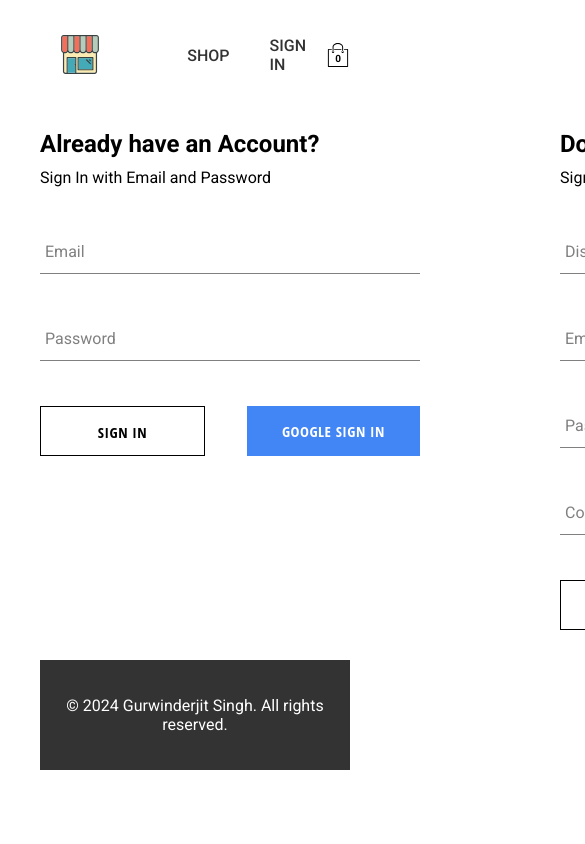
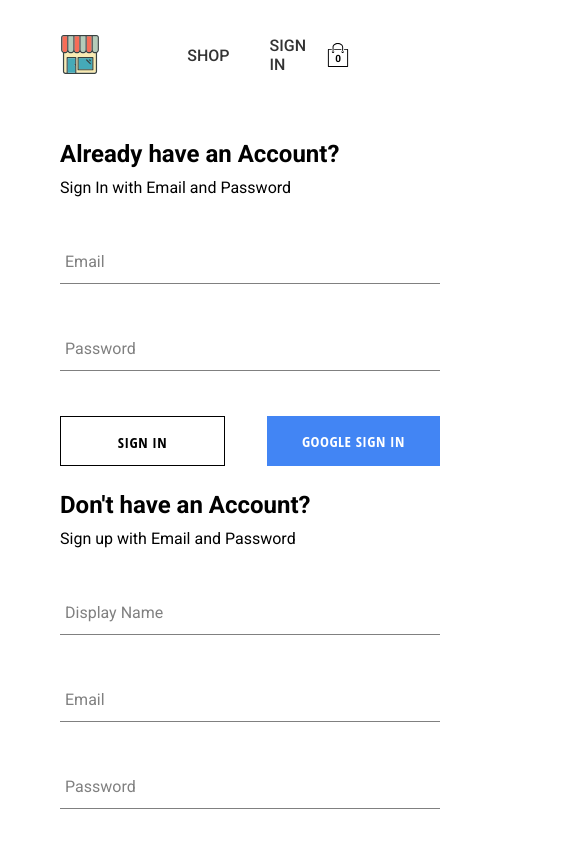
Before and after one commit to GSingh-dev/ecommerce, a React (Create React App) app: page /auth in a window 390 px wide. Shown: the top 844 px of the page, 585 px wide, since content can reach past the window. Built offline with nearby package versions, Linux system fonts and the light colour scheme; no server answers; the database is empty.

Commit message:
Change style and fix the netlify issue

```diff
--- a/src/components/cart-dropdown/cart-dropdown.styles.jsx
+++ b/src/components/cart-dropdown/cart-dropdown.styles.jsx
@@ -1,5 +1,42 @@
+// import styled from "styled-components";
+// import { BaseButton,GoogleSignInButton,InvertedButton } from "../button/button.styles";
+
+// export const CartDropdownContainer = styled.div`
+//   position: absolute;
+//   width: 20%;
+//   height: 400px;
+//   display: flex;
+//   flex-direction: column;
+//   padding: 20px;
+//   border: 1px solid black;
+//   background-color: white;
+//   top: 90px;
+//   right: 40px;
+//   z-index: 5;
+
+// ${ BaseButton},${GoogleSignInButton},${InvertedButton }{
+//     margin: auto;
+//     height: auto;
+//   }
+// `;
+
+// export const EmptyMessage = styled.span`
+//   font-size: 18px;
+//   margin: 50px auto;
+// `;
+
+
+// export const CartItems = styled.div`
+//   height: 340px;
+//   display: flex;
+//   flex-direction: column;
+//   overflow: auto;
+//   margin-bottom: 10px;
+// `;
+
+
 import styled from "styled-components";
-import { BaseButton,GoogleSignInButton,InvertedButton } from "../button/button.styles";
+import { BaseButton, GoogleSignInButton, InvertedButton } from "../button/button.styles";
 
 export const CartDropdownContainer = styled.div`
   position: absolute;
@@ -13,18 +50,49 @@ export const CartDropdownContainer = styled.div`
   top: 90px;
   right: 40px;
   z-index: 5;
+  box-sizing: border-box; /* Ensure padding is included in the width/height calculation */
 
-${ BaseButton},${GoogleSignInButton},${InvertedButton }{
+  ${BaseButton}, ${GoogleSignInButton}, ${InvertedButton} {
     margin: auto;
     height: auto;
+  }
+
+  /* For tablets and smaller screens */
+  @media (max-width: 1024px) {
+    width: 30%; /* Adjust width for tablets */
+    height: 350px; /* Adjust height */
+    right: 20px; /* Reduce the right offset */
+    top: 80px; /* Adjust the top offset */
+  }
+
+  /* For mobile screens */
+  @media (max-width: 768px) {
+    width: 60%; /* Increase width to take more space on smaller screens */
+    height: 300px; /* Adjust height */
+    right: 10px; /* Adjust the right offset */
+    top: 70px; /* Adjust the top offset */
+    padding: 15px; /* Reduce padding on mobile */
+  }
+
+  /* For very small screens (phones) */
+  @media (max-width: 480px) {
+    width: 80%; /* Take more space on smaller screens */
+    height: 250px; /* Further reduce height */
+    right: 5px; /* Adjust the right offset */
+    top: 60px; /* Adjust the top offset */
+    padding: 10px; /* Reduce padding */
   }
 `;
 
 export const EmptyMessage = styled.span`
   font-size: 18px;
   margin: 50px auto;
+
+  /* For mobile and smaller screens, reduce font size */
+  @media (max-width: 768px) {
+    font-size: 16px;
+  }
 `;
-
 
 export const CartItems = styled.div`
   height: 340px;
@@ -32,4 +100,9 @@ export const CartItems = styled.div`
   flex-direction: column;
   overflow: auto;
   margin-bottom: 10px;
+
+  /* For mobile screens, reduce height */
+  @media (max-width: 768px) {
+    height: 250px;
+  }
 `;
--- a/src/components/category-preview/category-preview.styles.scss
+++ b/src/components/category-preview/category-preview.styles.scss
@@ -1,17 +1,65 @@
+// .category-preview-container {
+//   display: flex;
+//   flex-direction: column;
+//   margin-bottom: 30px;
+
+//   .title {
+//     font-size: 28px;
+//     margin-bottom: 25px;
+//     cursor: pointer;
+//   }
+
+//   .preview {
+//     display: grid;
+//     grid-template-columns: repeat(4, 1fr);
+//     column-gap: 20px;
+//   }
+// }
+
+
 .category-preview-container {
   display: flex;
   flex-direction: column;
   margin-bottom: 30px;
+}
 
-  .title {
+.category-preview-container .title {
   font-size: 28px;
   margin-bottom: 25px;
   cursor: pointer;
 }
 
-  .preview {
+.category-preview-container .preview {
   display: grid;
   grid-template-columns: repeat(4, 1fr);
   column-gap: 20px;
 }
+
+/* Responsive for tablets and smaller screens */
+@media (max-width: 1200px) {
+  .category-preview-container .preview {
+    grid-template-columns: repeat(3, 1fr);
   }
+}
+
+/* Responsive for mobile devices */
+@media (max-width: 768px) {
+  .category-preview-container .preview {
+    grid-template-columns: repeat(2, 1fr);
+  }
+
+  .category-preview-container .title {
+    font-size: 24px;
+  }
+}
+
+/* Responsive for very small screens */
+@media (max-width: 480px) {
+  .category-preview-container .preview {
+    grid-template-columns: 1fr;
+  }
+
+  .category-preview-container .title {
+    font-size: 20px;
+  }
+}
--- a/src/components/directory-item/directory-item.styles.jsx
+++ b/src/components/directory-item/directory-item.styles.jsx
@@ -1,3 +1,76 @@
+// import styled from "styled-components";
+
+// export const BackgroundImage = styled.div`
+//   width: 100%;
+//   height: 100%;
+//   background-size: cover;
+//   background-position: center;
+//   background-image: ${({img})=>`url(${img})`};
+// `;
+
+// export const Body = styled.div`
+//   height: 90px;
+//   padding: 0 25px;
+//   display: flex;
+//   flex-direction: column;
+//   align-items: center;
+//   justify-content: center;
+//   border: 1px solid black;
+//   background-color: white;
+//   opacity: 0.7;
+//   position: absolute;
+
+//   h2 {
+//     font-weight: bold;
+//     margin: 0 6px 0;
+//     font-size: 22px;
+//     color: #4a4a4a;
+//   }
+
+//   p {
+//     font-weight: lighter;
+//     font-size: 16px;
+//   }
+// `;
+
+// export const DirectoryItemContainer = styled.div`
+//     min-width: 30%;
+//     height: 240px;
+//     flex: 1 1 auto;
+//     display: flex;
+//     align-items: center;
+//     justify-content: center;
+//     border: 1px solid black;
+//     border-radius: 2%;
+//     margin: 0 7.5px 15px;
+//     overflow: hidden;
+
+//     &:hover {
+//       cursor: pointer;
+
+//       & ${BackgroundImage} {
+//         transform: scale(1.1);
+//         transition: transform 6s cubic-bezier(0.25, 0.45, 0.45, 0.95);
+//       }
+
+//       & ${Body} {
+//         opacity: 0.9;
+//       }
+//     }
+
+//     &.large {
+//       height: 380px;
+//     }
+
+//     &:first-child {
+//       margin-right: 7.5px;
+//     }
+
+//     &:last-child {
+//       margin-left: 7.5px;
+//     }
+// `;
+
 import styled from "styled-components";
 
 export const BackgroundImage = styled.div`
@@ -5,7 +78,7 @@ export const BackgroundImage = styled.div`
   height: 100%;
   background-size: cover;
   background-position: center;
-  background-image: ${({img})=>`url(${img})`};
+  background-image: ${({ img }) => `url(${img})`};
 `;
 
 export const Body = styled.div`
@@ -69,4 +142,33 @@ export const DirectoryItemContainer = styled.div`
   &:last-child {
     margin-left: 7.5px;
   }
+
+  /* Responsive for tablet screens and up */
+  @media (max-width: 1200px) {
+    min-width: 45%;
+    height: 280px;
+  }
+
+  /* Responsive for mobile screens and up */
+  @media (max-width: 768px) {
+    min-width: 90%;
+    height: 200px;
+  }
+
+  /* Very small screens */
+  @media (max-width: 480px) {
+    height: 180px;
+
+    & ${Body} {
+      padding: 0 15px;
+    }
+
+    & ${Body} h2 {
+      font-size: 18px;
+    }
+
+    & ${Body} p {
+      font-size: 14px;
+    }
+  }
 `;
--- a/src/routes/authentication/authentication.component.jsx
+++ b/src/routes/authentication/authentication.component.jsx
@@ -6,6 +6,7 @@ function Authentication() {
         <div className="authentication-container">
 
             <SignInForm/>
+
             <SignUpForm/>
 
         </div>
--- a/src/routes/authentication/authentication.styles.scss
+++ b/src/routes/authentication/authentication.styles.scss
@@ -1,6 +1,60 @@
-.authentication-container{
+// .authentication-container{
+//      display: flex;
+//      justify-content: space-between;
+//      width: 900px;
+//      margin: 30px auto;
+// }
+
+
+.authentication-container {
      display: flex;
      justify-content: space-between;
-     width: 900px;
-     margin: 30px auto;
-}
+     width: 100%; /* Full width of its parent container */
+     max-width: 900px; /* Maximum width of 900px for larger screens */
+     margin: 30px auto; /* Centering the container with margin */
+     padding: 0 20px; /* Adding some horizontal padding for smaller screens */
+     box-sizing: border-box; /* Ensures padding is included in the width */
+     flex-wrap: wrap; /* Allows items to wrap on smaller screens */
+   }
+
+   @media (max-width: 1024px) {
+     .authentication-container {
+       width: 90%; /* Reduce the width to 90% on tablets */
+       margin: 20px auto; /* Reduced margin for tablets */
+     }
+   }
+
+   @media (max-width: 768px) {
+     .authentication-container {
+       width: 100%; /* Full width on mobile screens */
+       flex-direction: column; /* Stack the items vertically */
+       align-items: center; /* Center align items vertically */
+       padding: 20px; /* Adequate padding on mobile for spacing */
+       margin: 15px 10px; /* Adjusted margin for a more compact look */
+     }
+
+     /* Space between each form element on mobile */
+     .authentication-container > * {
+       margin-bottom: 20px; /* Adds margin between form elements */
+     }
+
+     /* Optionally, reduce the margin for the last item in the container */
+     .authentication-container > *:last-child {
+       margin-bottom: 0;
+     }
+   }
+
+   @media (max-width: 480px) {
+     .authentication-container {
+       padding: 15px; /* Adjusted padding for smaller screens */
+       margin: 10px 5px; /* Reduced margin for a tighter fit */
+     }
+
+     .authentication-container > * {
+       margin-bottom: 15px; /* Adjust margin for mobile for better spacing */
+     }
+
+     .authentication-container > *:last-child {
+       margin-bottom: 0; /* Remove bottom margin for the last item */
+     }
+   }
--- a/src/routes/navigation/navigation.component.jsx
+++ b/src/routes/navigation/navigation.component.jsx
@@ -34,7 +34,7 @@ function Navigation() {
                         SHOP
                     </NavLink>
 
-                    {currentUser ? (<NavLink as="span" onClick={signOutUser}>Sign Out</NavLink>) : (
+                    {currentUser ? (<NavLink as="span" onClick={signOutUser}>SIGN OUT</NavLink>) : (
                         <NavLink to={"/auth"} >
                             SIGN IN
                         </NavLink>)
```
Also changed, not shown: 1 other file (tests, documents, lock files or other folders). Lines whose indentation alone changed are shown as unchanged.
